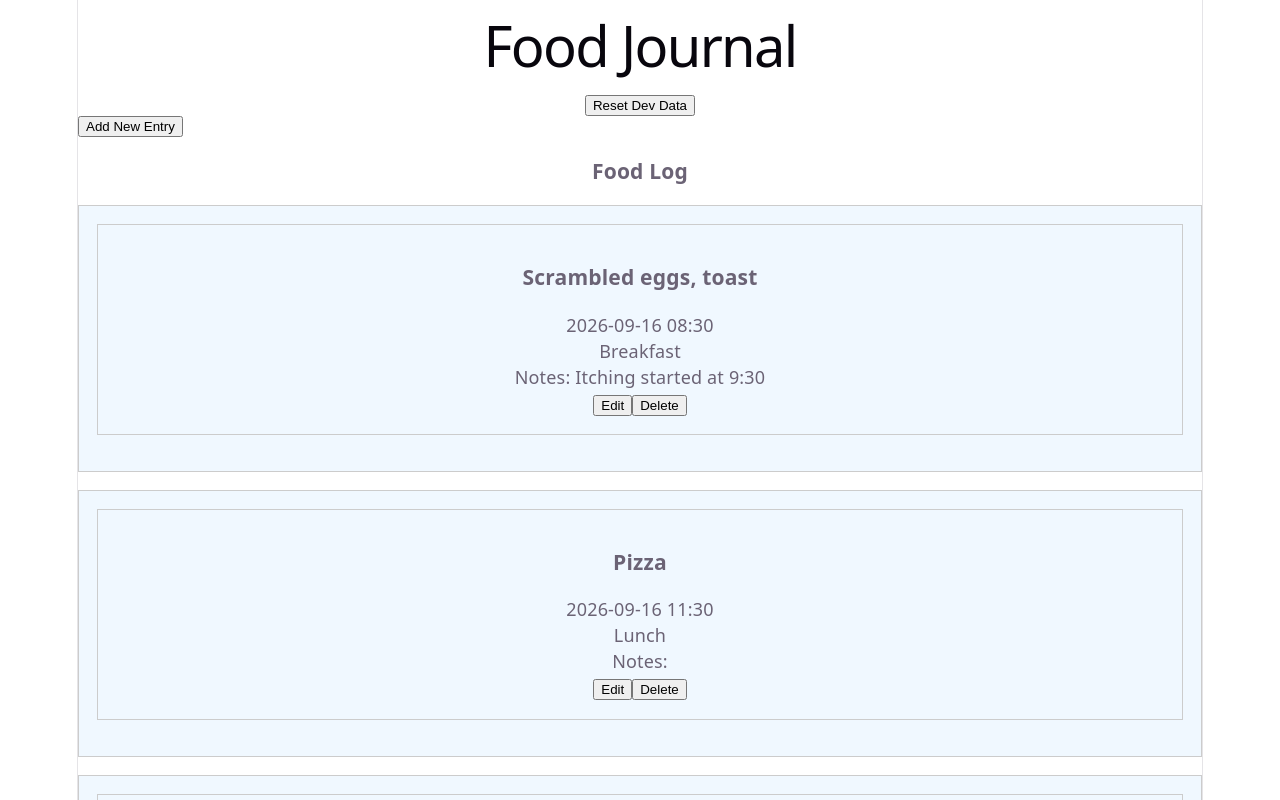
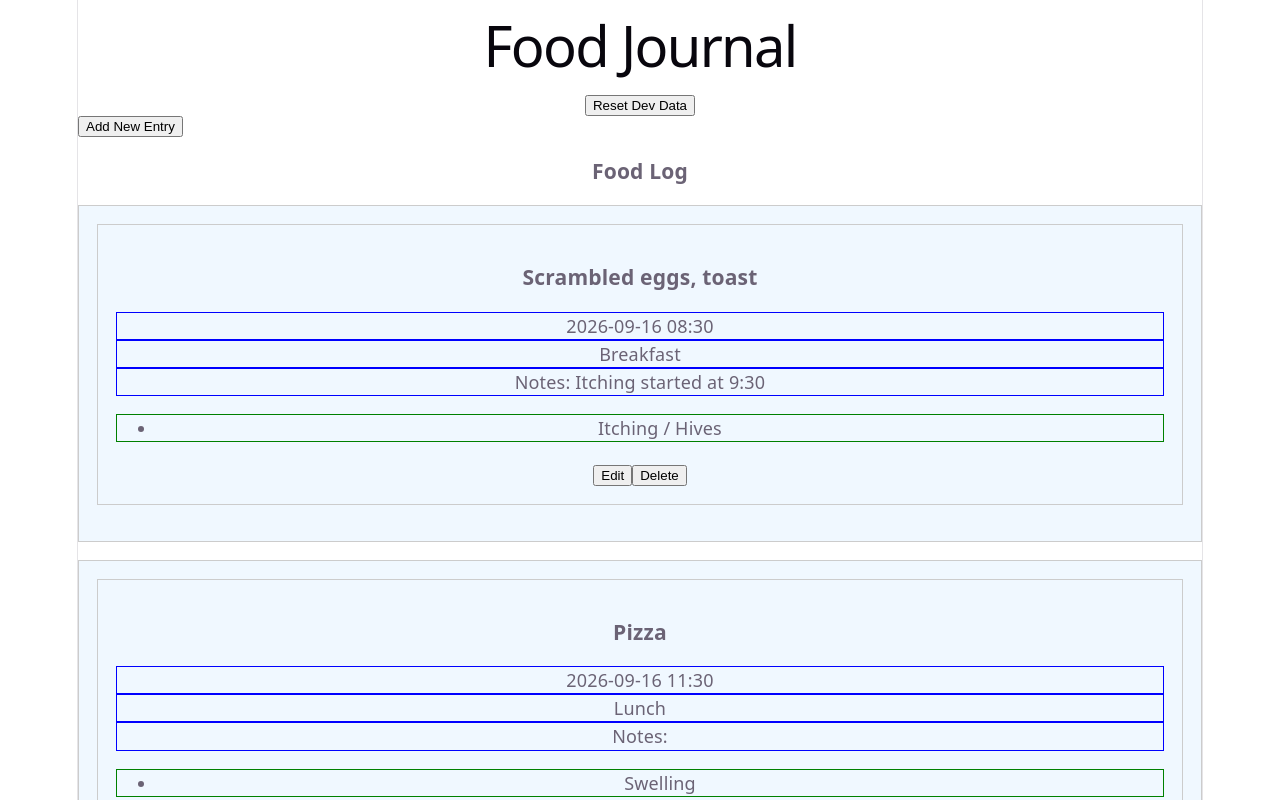
Before and after one commit to lcoombs99/collection-manager-project, a React (Vite) app: page / in a window 1280 px wide. Shown: the top 800 px of the page. Built offline with nearby package versions, Linux system fonts and the light colour scheme.

Commit message:
save before refactor

```diff
--- a/src/App.css
+++ b/src/App.css
@@ -3,7 +3,6 @@
   flex-direction: row;
   justify-content: space-evenly;
   align-items: center;
-  /*width: 100%;*/
   padding: 2rem 2rem;
   border: solid 1px red;
 }
@@ -12,15 +11,25 @@
   width: fit-content;
 }
 
+.entry {
+  border: solid 1px blue;
+}
+
+.list {
+  border: solid 1px green;
+}
+
 .card {
   padding: 1rem;
   margin-bottom: 1rem;
   border: 1px solid #ccc;
   background-color: aliceBlue;
 }
+
 .form-control {
   margin-bottom: 0.5rem;
 }
+
 label {
   display: block;
 }
--- a/src/App.jsx
+++ b/src/App.jsx
@@ -1,9 +1,9 @@
 import './App.css';
 import { useEffect, useState } from 'react';
 import { INITIAL_DATA } from './constants.jsx';
-import JournalEntryList from './components/JournalEntryList.jsx';
+import EntryList from './components/EntryList.jsx';
 import Header from './components/Header.jsx';
-import NewFoodForm from './components/NewFoodForm.jsx';
+import FoodForm from './components/FoodForm.jsx';
 
 function App() {
   const [formIsOpen, setFormIsOpen] = useState(false);
@@ -15,23 +15,18 @@ function App() {
       : INITIAL_DATA;
   });
 
-  // useEffect: refresh when entry added
   useEffect(() => {
     localStorage.setItem('foodJournal', JSON.stringify(entries));
   }, [entries]);
 
-  // resetToInitialData: DEVELOPMENT reset to initial data in case of error
-  const resetToInitialData = () => setEntries(INITIAL_DATA);
+  const handleResetData = () => setEntries(INITIAL_DATA);
 
-  // handleAddNewMeal: Add new meal to list
   const handleAddNewMeal = (meal) => {
     setFormIsOpen(false); // not sure why prevState => !prevState not working here specifically
     setEntries((prevEntries) => [meal, ...prevEntries]);
   };
 
-  // handleUpdateMeal: find and update the existing meal (by id)
   const handleUpdateMeal = (meal) => {
-
     setEntries((prevEntries) =>
       prevEntries.map((entry) =>
         entry.id === meal.id ? meal : entry
@@ -39,33 +34,28 @@ function App() {
     );
   };
 
-  // handleDeleteMealById: find and delete specific meal from list
   const handleDeleteMealById = (id) => {
     setEntries((prevEntries) =>
       prevEntries.filter((entry) => entry.id !== id)
     );
   };
 
-  // handleOpenForm: open form to enter New Entry
   const toggleFormState = () => {
     setFormIsOpen((prevState) => !prevState);
   }
 
   return (
     <>
-      <Header onResetData={resetToInitialData}/>
+      <Header onResetData={handleResetData}/>
       {/*Filter or search bar*/}
 
       {!formIsOpen &&
         <button onClick={toggleFormState} className="button">Add New Entry</button>
       }
 
-      {/* Add New Food form - display conditionally */}
-      {formIsOpen ? <NewFoodForm data={null} onCloseEdit={toggleFormState} handleAddNewMeal={handleAddNewMeal}/> : null}
+      {formIsOpen ? <FoodForm entryData={null} onCloseEdit={toggleFormState} handleAddNewMeal={handleAddNewMeal}/> : null}
 
-      {/* Entry List */}
-      <h3>Food Log</h3>
-      <JournalEntryList entries={entries} onDeleteMeal={handleDeleteMealById} handleUpdateMeal={handleUpdateMeal}/>
+      <EntryList entries={entries} onDeleteMeal={handleDeleteMealById} handleUpdateMeal={handleUpdateMeal}/>
     </>
   );
 }
--- a/src/components/JournalEntryList.jsx
+++ b/src/components/EntryList.jsx
@@ -1,12 +1,12 @@
 import FoodEntry from './FoodEntry.jsx';
 
-// Journal Entry List role:
-// Display entries
-function JournalEntryList({entries, onDeleteMeal, handleUpdateMeal}) {
-  //props: entries, onDeleteMeal, handleSubmit (either create or update)
+function EntryList({entries, onDeleteMeal, handleUpdateMeal}) {
+  //props: entries, onDeleteMeal, handleUpdateMeal
 
   return (
     <div>
+      <h3>Food Log</h3>
+
       {entries.map((entry) =>
         <FoodEntry entryData={entry} key={entry.id} onDeleteMeal={onDeleteMeal} handleUpdateMeal={handleUpdateMeal}/>
       )}
@@ -14,4 +14,4 @@ function JournalEntryList({entries, onDeleteMeal, handleUpdateMeal}) {
   );
 }
 
-export default JournalEntryList;
+export default EntryList;
--- a/src/components/FoodEntryDisplay.jsx
+++ b/src/components/FoodEntryDisplay.jsx
@@ -1,17 +1,25 @@
-// display current data, edit and delete buttons
-import NewFoodForm from './NewFoodForm.jsx';
+import FoodForm from './FoodForm.jsx';
 
 function FoodEntryDisplay({entryData, onEditEntryClick, onDeleteEntryClick, onCloseEdit, isEditing, handleUpdateMeal}) {
 
   return (
     <div className="card">
-      <h3>{entryData.food ?? null}</h3>
+      {/*<h3>{entryData.food ?? null}</h3>*/}
+      <h3>{entryData.food}</h3>
       {isEditing ?
-        <NewFoodForm onCloseEdit={onCloseEdit} handleUpdateMeal={handleUpdateMeal} entryData={entryData}/> :
+        // <NewFoodForm onCloseEdit={onCloseEdit} handleUpdateMeal={handleUpdateMeal} entryData={entryData}/> :
+        <FoodForm onCloseEdit={onCloseEdit} handleUpdateMeal={handleUpdateMeal} entryData={entryData}/> :
         <div>
           <div className="entry">{entryData.date} {entryData.time}</div>
           <div className="entry">{entryData.meal}</div>
           <div className="entry">Notes: {entryData.notes ?? null}</div>
+          <ul className="list">
+            {
+              entryData.reactions.map((item, index) => (
+                <li key={index}>{item}</li>
+              ))
+            }
+          </ul>
           <button className="button" onClick={onEditEntryClick}>Edit</button>
           <button className="button" onClick={onDeleteEntryClick}>Delete</button>
         </div>
--- a/src/components/NewFoodForm.jsx
+++ b/src/components/FoodForm.jsx
@@ -1,27 +1,24 @@
 import { useState } from 'react';
-import { MEAL_LIST, REACTIONS } from '../constants.jsx';
-
-// App -> NewFoodForm
-// props: entryData?, handleCancelEdit
-function NewFoodForm({entryData, onCloseEdit, handleUpdateMeal, handleAddNewMeal}) {
+import { MEAL_LIST, REACTIONS_LIST } from '../constants.jsx';
+// create: <FoodForm data={null} onCloseEdit={toggleFormState} handleAddNewMeal={handleAddNewMeal}/>
+// edit:  <FoodForm onCloseEdit={onCloseEdit} handleUpdateMeal={handleUpdateMeal} entryData={entryData}/> :
+function FoodForm({entryData, onCloseEdit, handleUpdateMeal, handleAddNewMeal}) {
   const isEditing = entryData != null;
-  // const [isDisabled, setIsDisabled] = useState(true);
-
-  const [dateInput, setDateInput] = useState(isEditing ? entryData.date :
-    new Date().toLocaleDateString('en-CA')
-  );
-
-  const getCurrentTime = () => {
-    const now = new Date();
-
-    return `${String(now.getHours()).padStart(2, '0')}:${String(now.getMinutes()).padStart(2, '0')}`;
-  };
-
   const [foodInput, setFoodInput] = useState(isEditing ? entryData.food : '');
   const [notesInput, setNotesInput] = useState(isEditing ? entryData.notes : '');
   const [selectedMeal, setSelectedMeal] = useState(isEditing ? entryData.meal : 'Choose One');
   const [selectedReactions, setSelectedReactions] = useState(isEditing ? entryData.reactions : []);
   const [timeInput, setTimeInput] = useState(isEditing ? entryData.time : getCurrentTime());
+  const [dateInput, setDateInput] = useState(isEditing ? entryData.date :
+    new Date().toLocaleDateString('en-CA')
+  );
+
+  // used old style function for hoisting
+  function getCurrentTime() {
+    const now = new Date();
+
+    return `${String(now.getHours()).padStart(2, '0')}:${String(now.getMinutes()).padStart(2, '0')}`;
+  }
 
   // Handle reaction select: add item to []
   const handleReactionSelect = (checkedValue) => {
@@ -87,7 +84,7 @@ function NewFoodForm({entryData, onCloseEdit, handleUpdateMeal, handleAddNewMeal
       </div>
       <div>
         {
-          REACTIONS.map((reaction, index) => (
+          REACTIONS_LIST.map((reaction, index) => (
             <div key={index}>
               <label htmlFor={index.toString()}>{reaction}</label>
               <input
@@ -116,4 +113,4 @@ function NewFoodForm({entryData, onCloseEdit, handleUpdateMeal, handleAddNewMeal
   );
 }
 
-export default NewFoodForm;
+export default FoodForm;
--- a/src/components/Header.jsx
+++ b/src/components/Header.jsx
@@ -1,7 +1,5 @@
-  // App -> Header
-  // role: Display Page Title, Button to reset data (temp)
+function Header({onResetData}) {
   // props: onResetData
-function Header({onResetData}) {
 
   return (
     <div>
--- a/src/constants.jsx
+++ b/src/constants.jsx
@@ -1,6 +1,6 @@
 export const MEAL_LIST = ["Choose One", "Breakfast", "Lunch", "Dinner", "Snack"]
 
-export const REACTIONS = [
+export const REACTIONS_LIST = [
   'Itching / Hives',
   'Swelling',
   'Throat Tightness',
```
Also changed, not shown: src/components/EntryEdit.jsx (added, +7 -0 lines), src/components/FoodEntryCreate.jsx (+12 -12 lines).
